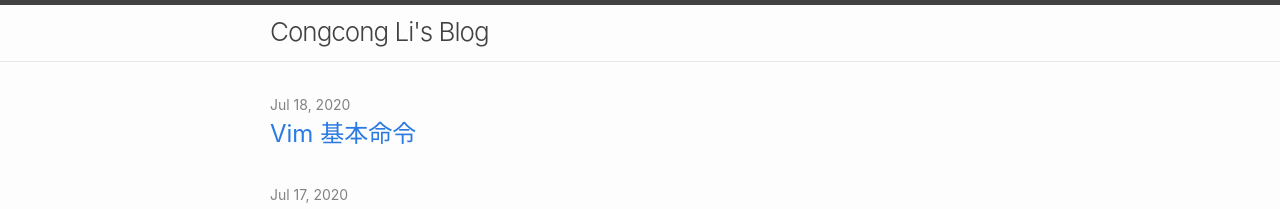
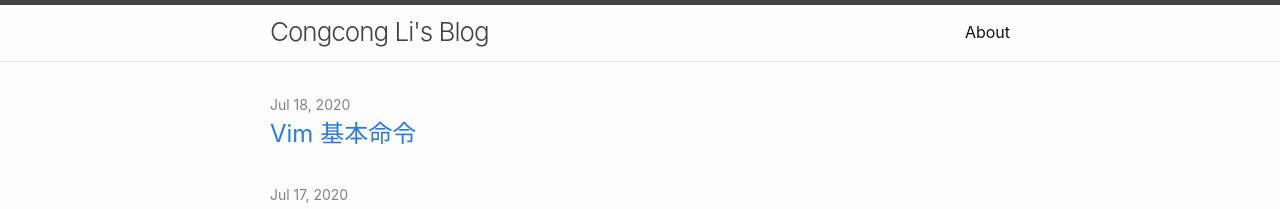
Before and after one commit to lccLuffy/lccLuffy.github.io, a Jekyll site: the page built from index.md, in a window 1280 px wide and 900 px high. Shown: the top 209 px of the window. Built offline with Jekyll 4.4.1, drawn with Linux system fonts in a browser that asks for light colours; comment, search, counter and statistics services are not loaded.

Commit message:
Update header.html

```diff
--- a/_includes/header.html
+++ b/_includes/header.html
@@ -6,7 +6,7 @@
     {%- assign titles_size = site.pages | map: 'title' | join: '' | size -%}
     <a class="site-title" rel="author" href="{{ "/" | relative_url }}">{{ site.title | escape }}</a>
 
-    {%- if titles_size > 0 -%}
+    {%- if titles_size + 1 > 0 -%}
       <nav class="site-nav">
         <input type="checkbox" id="nav-trigger" class="nav-trigger" />
         <label for="nav-trigger">
```
